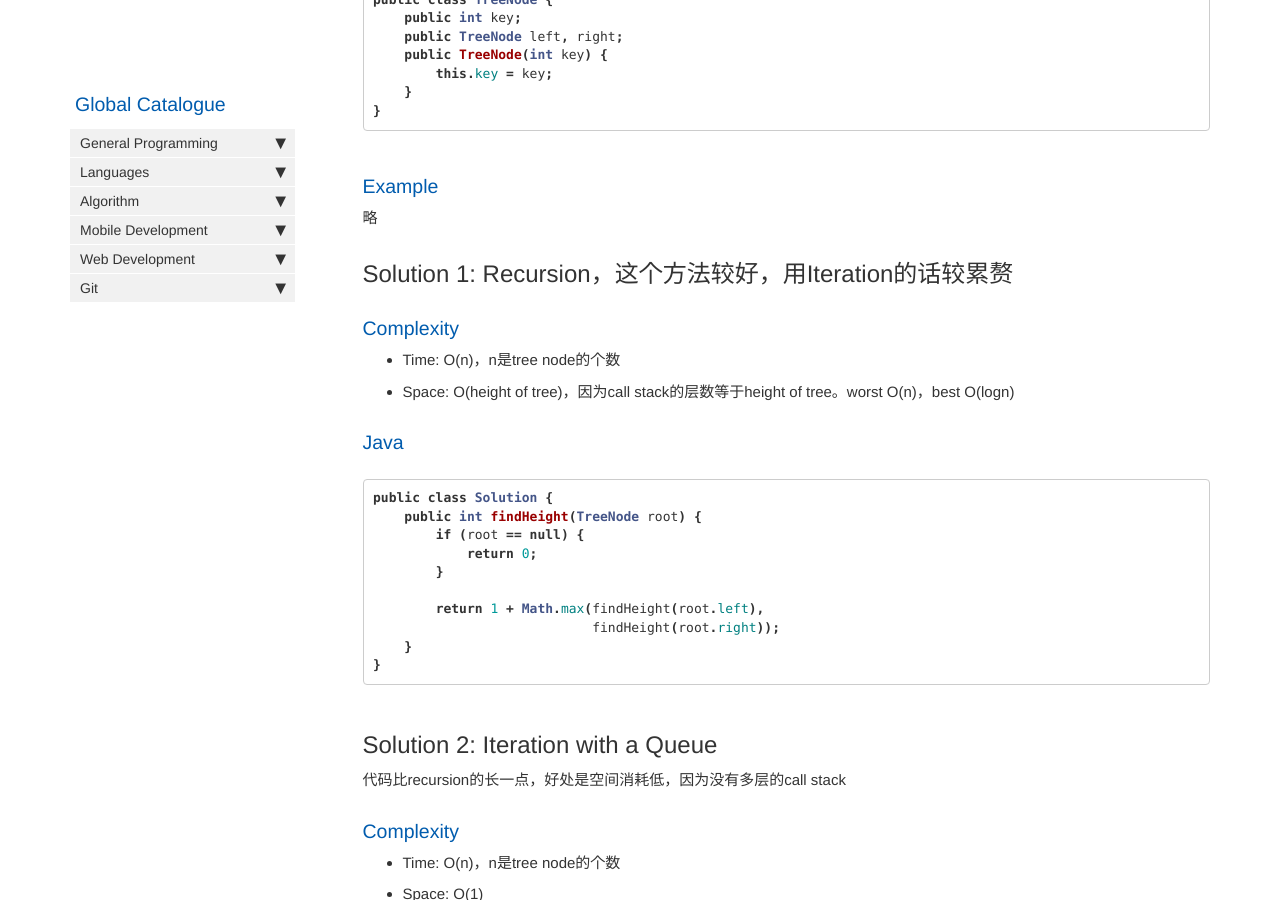
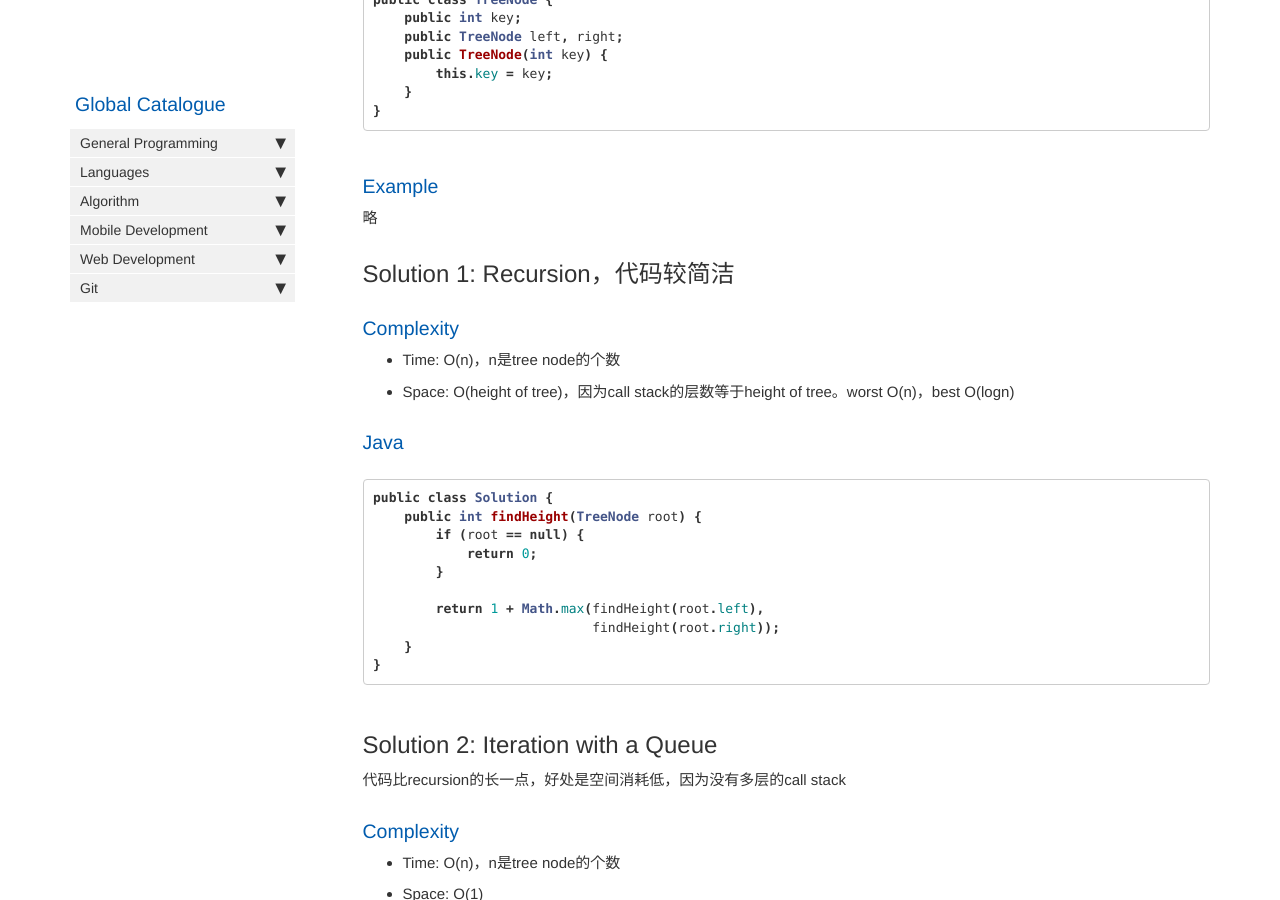
Before and after one commit to HungryOrc/hungryorc.github.io, a Jekyll site: the page built from pages/algorithm/algorithm_height_of_binary_tree.md, in a window 1280 px wide and 900 px high, scrolled down 310 px. Built offline with Jekyll 4.4.1, drawn with Linux system fonts in a browser that asks for light colours; nearby versions of some CDN libraries; comment, search, counter and statistics services are not loaded.

Commit message:
Update algorithm_height_of_binary_tree.md

```diff
--- a/pages/algorithm/algorithm_height_of_binary_tree.md
+++ b/pages/algorithm/algorithm_height_of_binary_tree.md
@@ -24,7 +24,7 @@ public class TreeNode {
 ### Example
 略
 
-## Solution 1: Recursion，这个方法较好，用Iteration的话较累赘
+## Solution 1: Recursion，代码较简洁
 
 ### Complexity
 * Time: O(n)，n是tree node的个数
```
